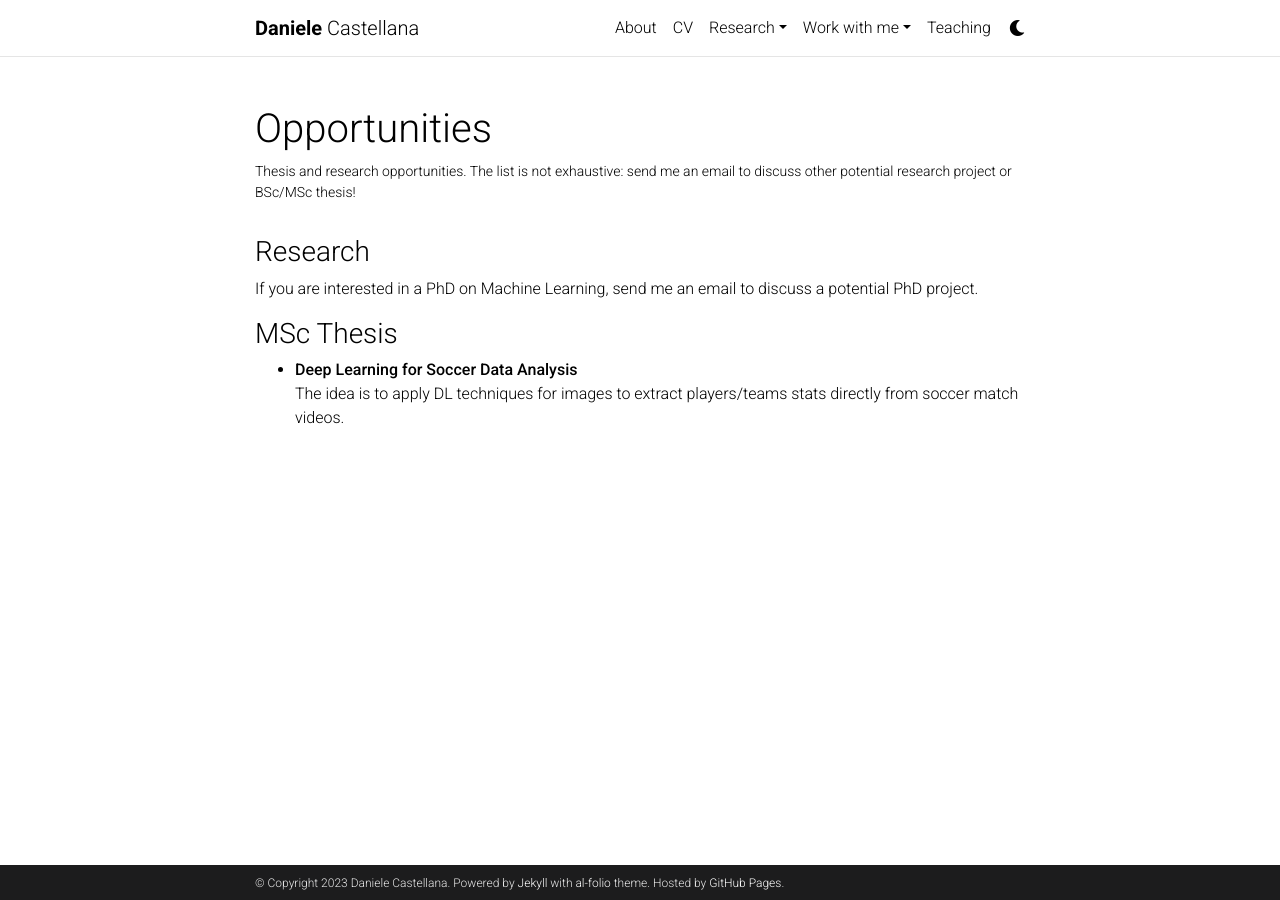
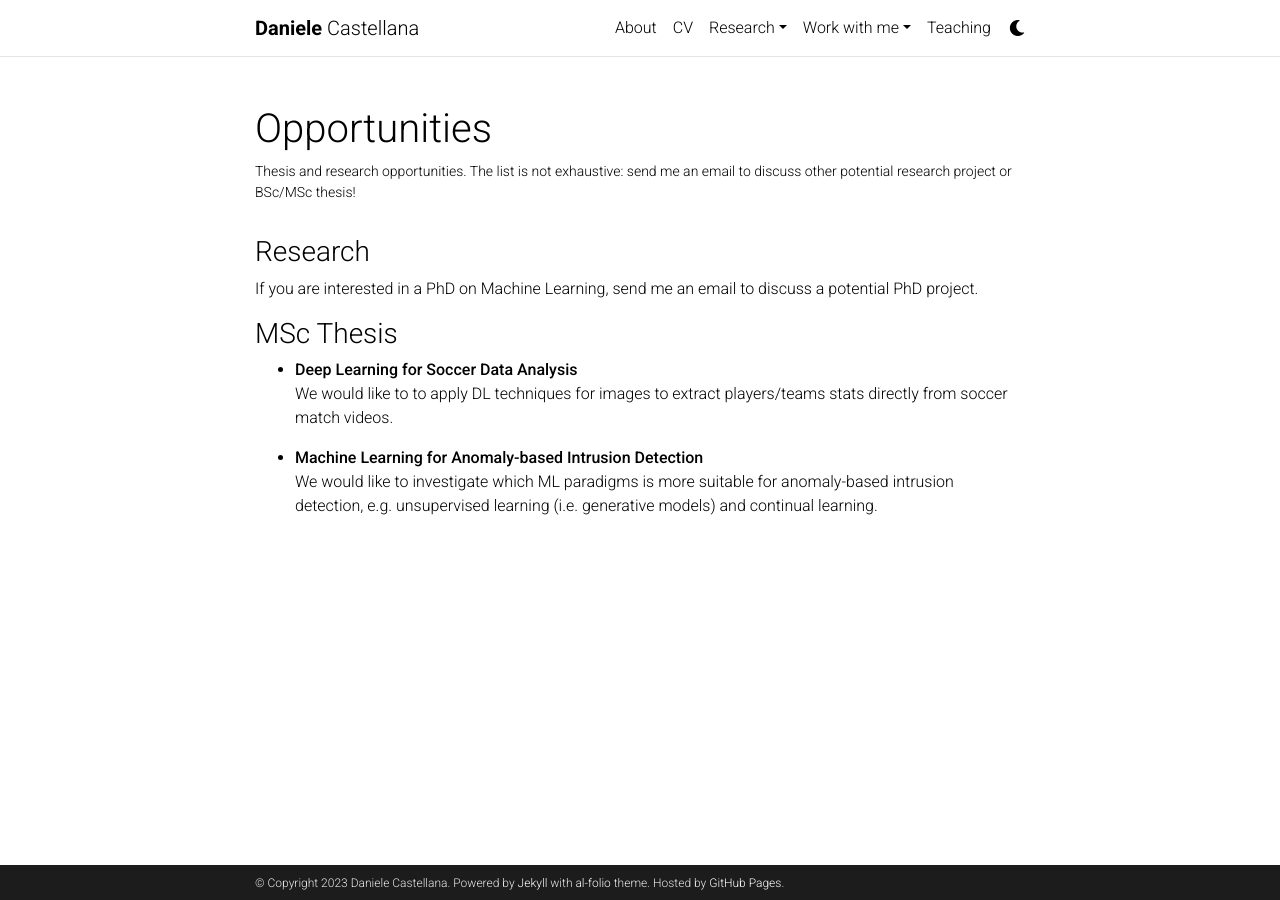
Before and after one commit to danielecastellana22/danielecastellana22.github.io, a Jekyll site: the page built from _pages/opportunities.md, in a window 1280 px wide. Built offline with Jekyll 4.4.1, drawn with Linux system fonts in a browser that asks for light colours; comment, search, counter and statistics services are not loaded; a style sheet for code colours, icons or effects is not loaded.

Commit message:
New opportunities and new personal info

```diff
--- a/_pages/opportunities.md
+++ b/_pages/opportunities.md
@@ -13,4 +13,7 @@ If you are interested in a PhD on Machine Learning, send me an email to discuss
 ### MSc Thesis
 
 - **Deep Learning for Soccer Data Analysis** <br>
-  The idea is to apply DL techniques for images to extract players/teams stats directly from soccer match videos.
+  We would like to to apply DL techniques for images to extract players/teams stats directly from soccer match videos.
+
+- **Machine Learning for Anomaly-based Intrusion Detection** <br>
+  We would like to investigate which ML paradigms is more suitable for anomaly-based intrusion detection, e.g. unsupervised learning (i.e. generative models) and continual learning.
```
Also changed, not shown: _pages/about.md (+1 -1 lines).
